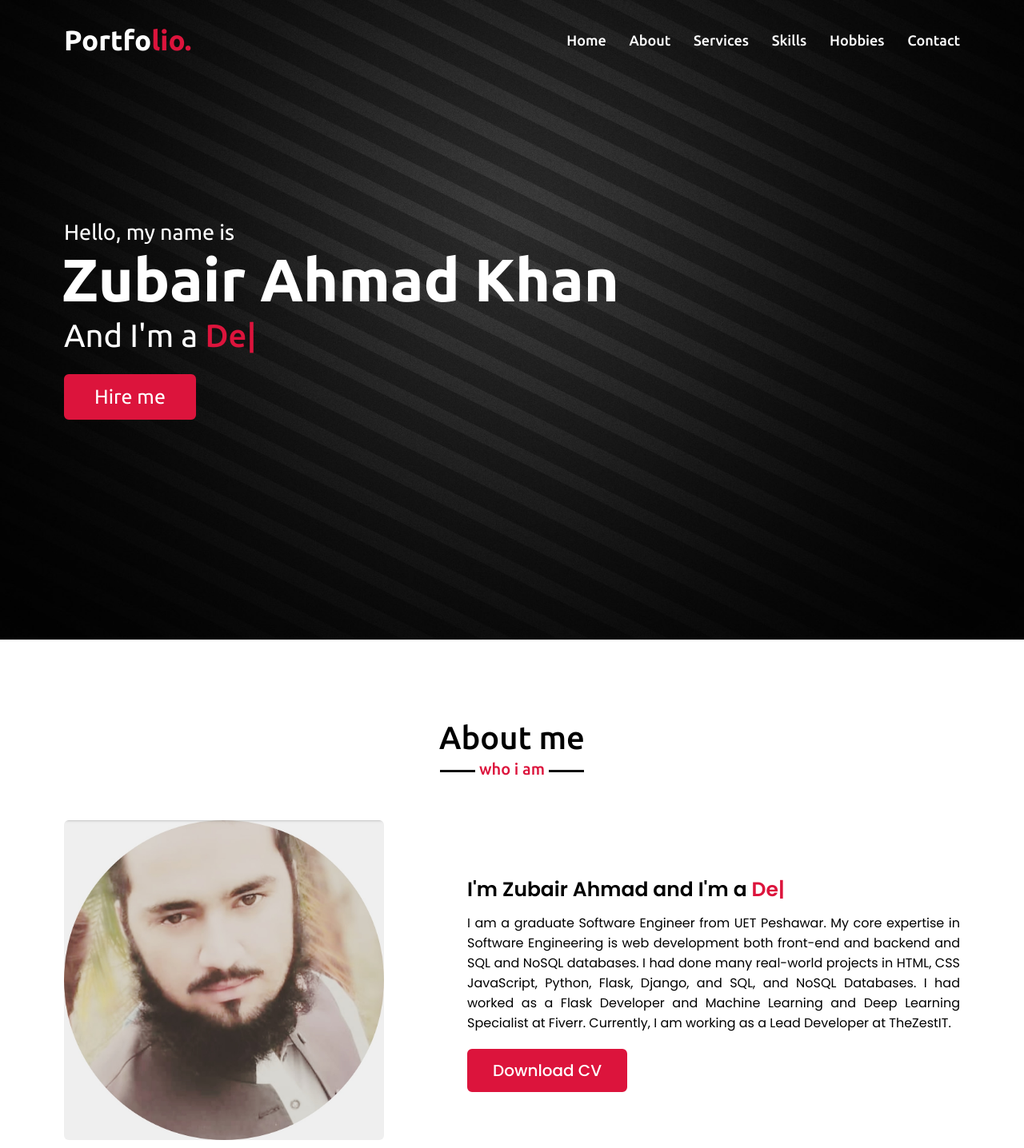
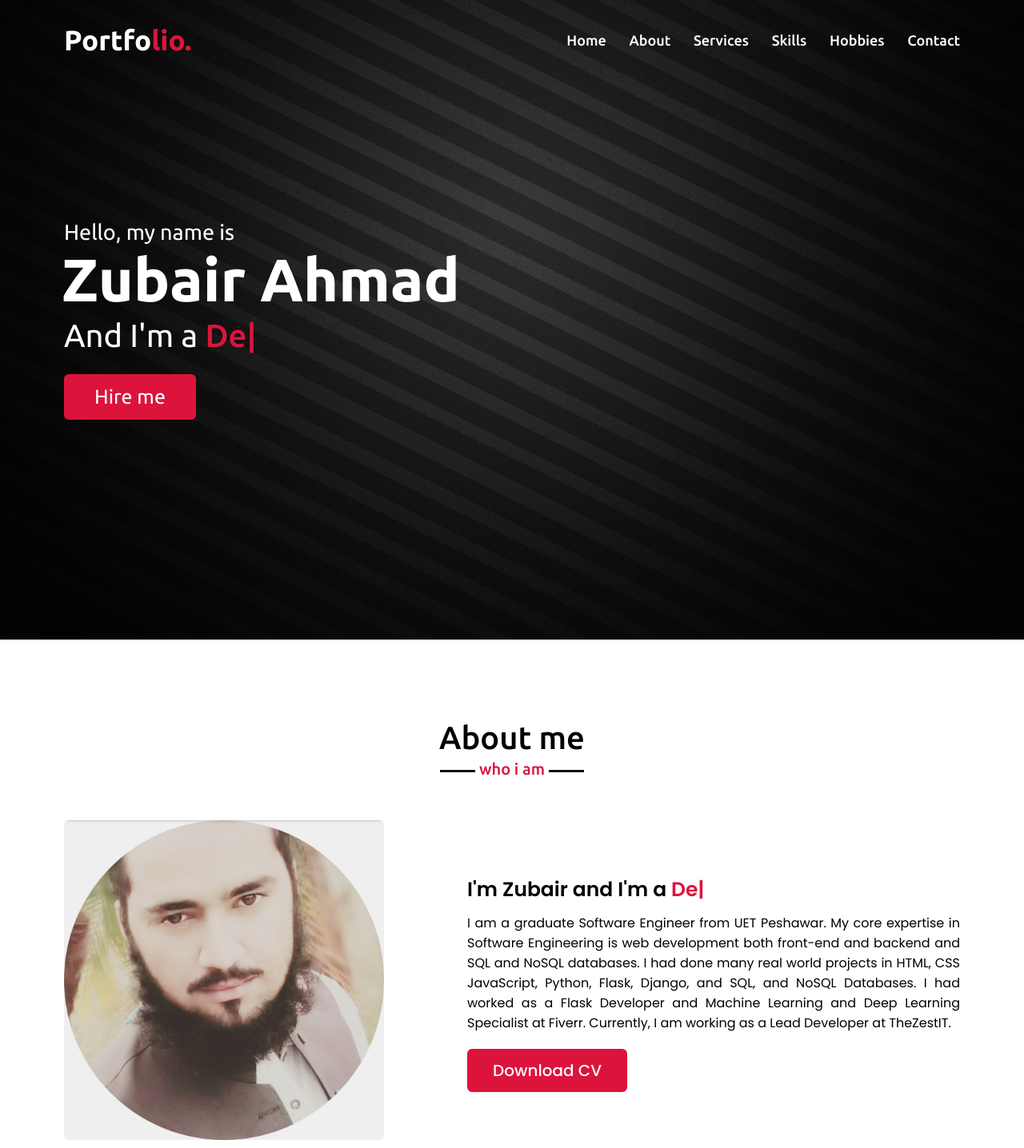
Before and after one commit to zubairwazir/zubairwazir.github.io, a plain HTML site: page index.html in a window 1280 px wide. Shown: the top 1436 px of the page at 80% size. Drawn offline with nearby package versions, Linux system fonts and the light colour scheme.

Commit message:
Update index.html

```diff
--- a/index.html
+++ b/index.html
@@ -40,7 +40,7 @@
         <div class="max-width">
             <div class="home-content">
                 <div class="text-1">Hello, my name is</div>
-                <div class="text-2">Zubair Ahmad Khan</div>
+                <div class="text-2">Zubair Ahmad</div>
                 <div class="text-3">And I'm a <span class="typing"></span></div>
                 <a href="https://www.fiverr.com/zubairwazir?public_mode=true">Hire me</a>
             </div>
@@ -56,8 +56,8 @@
                     <img src="images/profile.jpg" alt="">
                 </div>
                 <div class="column right">
-                    <div class="text">I'm Zubair Ahmad and I'm a <span class="typing-2"></span></div>
-                    <p>I am a graduate Software Engineer from UET Peshawar. My core expertise in Software Engineering is web development both front-end and backend and SQL and NoSQL databases. I had done many real-world projects in HTML, CSS JavaScript, Python, Flask, Django, and SQL, and NoSQL Databases. I had worked as a Flask Developer and Machine Learning and Deep Learning Specialist at Fiverr. Currently, I am working as a Lead Developer at TheZestIT.</p>
+                    <div class="text">I'm Zubair and I'm a <span class="typing-2"></span></div>
+                    <p>I am a graduate Software Engineer from UET Peshawar. My core expertise in Software Engineering is web development both front-end and backend and SQL and NoSQL databases. I had done many real world projects in HTML, CSS JavaScript, Python, Flask, Django, and SQL, and NoSQL Databases. I had worked as a Flask Developer and Machine Learning and Deep Learning Specialist at Fiverr. Currently, I am working as a Lead Developer at TheZestIT.</p>
                     <a href="#">Download CV</a>
                 </div>
             </div>
@@ -198,7 +198,7 @@
             <div class="contact-content">
                 <div class="column left">
                     <div class="text">Get in Touch</div>
-                    <p>Have a question or comment? Drop us a Line!<br> Feel free to contact us. Just type your query and send us message. We'll do everything we can to respond quickly!<p>
+                    <p>Have a question or comment? Drop me a Line! Feel free to contact me.<p>
                     <div class="icons">
                         <div class="row">
                             <i class="fas fa-user"></i>
```
